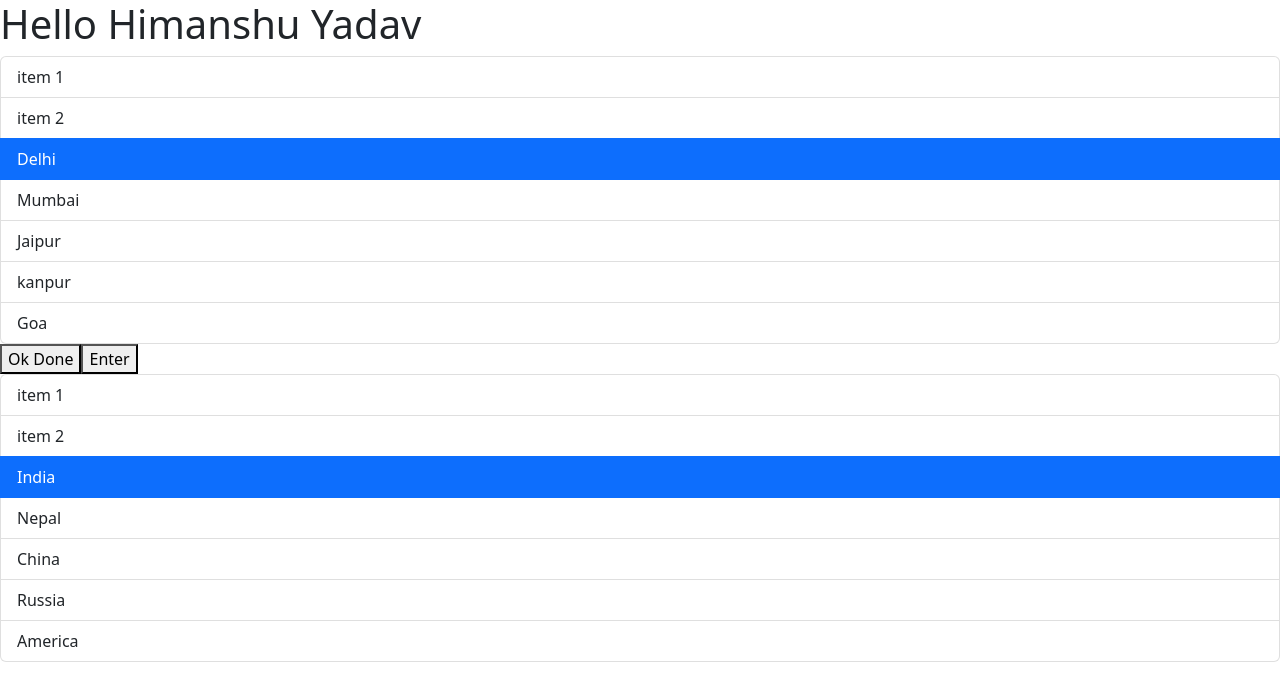
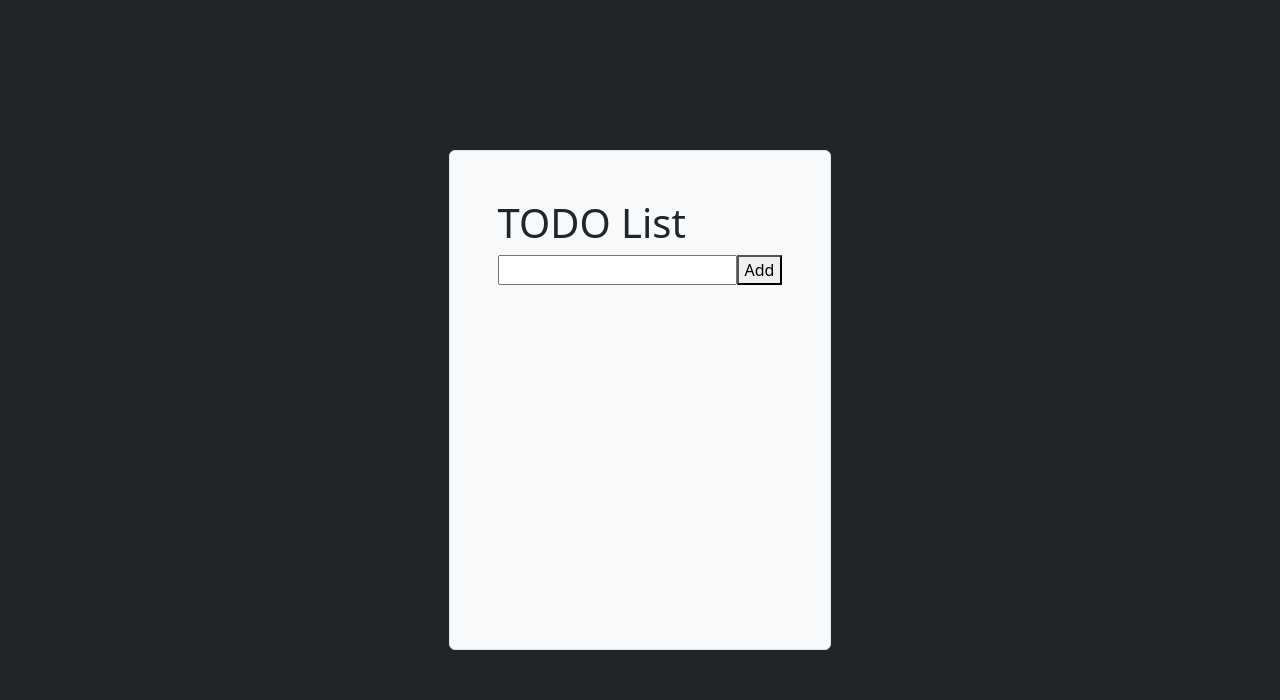
Before and after one commit to yadavhimanshu1811/ReactTypescript, a React (Vite) app: page / in a window 1280 px wide. Shown: the top 700 px of the page. Built offline with nearby package versions, Linux system fonts and the light colour scheme.

Commit message:
Started making todo list

```diff
--- a/src/App.tsx
+++ b/src/App.tsx
@@ -1,6 +1,7 @@
 import Message from "./Components/Message";
 import Button from "./Components/Button";
 import ListGroup from "./Components/ListGroup";
+import TodoList from "./Projects/TodoList";
 
 function App() {
   let cities = ["Delhi", "Mumbai", "Jaipur", "kanpur", "Goa"];
@@ -11,11 +12,12 @@ function App() {
   }
   return (
     <div>
-      <Message Heading= "Himanshu Yadav" />
+      <TodoList/>
+      {/* <Message Heading= "Himanshu Yadav" />
       <ListGroup items={cities} onSelectItem ={handleSelectItem} />
       <Button text={"Ok Done"} />
-      <Button text={"Enter"} />
-      <ListGroup items={countries} onSelectItem ={handleSelectItem}/>
+      <Button text={"Enter"} /> */}
+      {/* <ListGroup items={countries} onSelectItem ={handleSelectItem}/> */}
     </div>
   );
 }
--- a/src/Components/Button.tsx
+++ b/src/Components/Button.tsx
@@ -1,11 +1,13 @@
 interface Props {
-  text: string
+  text: string,
+  onButtonClick: ()=> void
 }
 
-function Button({text = "test"} : Props){
+function Button({text = "test", onButtonClick} : Props){
     const buttonText = text.length ? text : "Click me";
     return <button
         color="red"
+        onClick={onButtonClick}
 
     >{buttonText}</button>;
 }
--- /dev/null
+++ b/src/Projects/TodoList.tsx
@@ -0,0 +1,43 @@
+import { useState } from "react";
+import Button from "../Components/Button";
+
+function TodoList() {
+  const [list, setList] = useState<string[]>([]);
+  const [inputValue, setInputValue] = useState("");
+
+  const addToList = () => {
+    if (inputValue.length == 0) {
+      alert("Please write something before adding to the list");
+    } else {
+      setList([...list, inputValue]);
+      setInputValue("");
+    }
+  };
+
+  return (
+    <div
+      className="d-flex justify-content-center align-items-center bg-dark"
+      style={{ height: "100vh" }}
+    >
+      <div className="p-5 bg-light border rounded" style={{ height: "500px" }}>
+        <h1>TODO List</h1>
+        <div>
+          <input
+            value={inputValue}
+            onChange={(e) => {
+              setInputValue(e.target.value);
+            }}
+          />
+          <Button text="Add" onButtonClick={addToList} />
+        </div>
+        <ul className="list-group">
+          {list.map((it) => (
+            <li className="list-group-item">{it}</li>
+          ))}
+        </ul>
+      </div>
+    </div>
+  );
+}
+
+export default TodoList;
```
